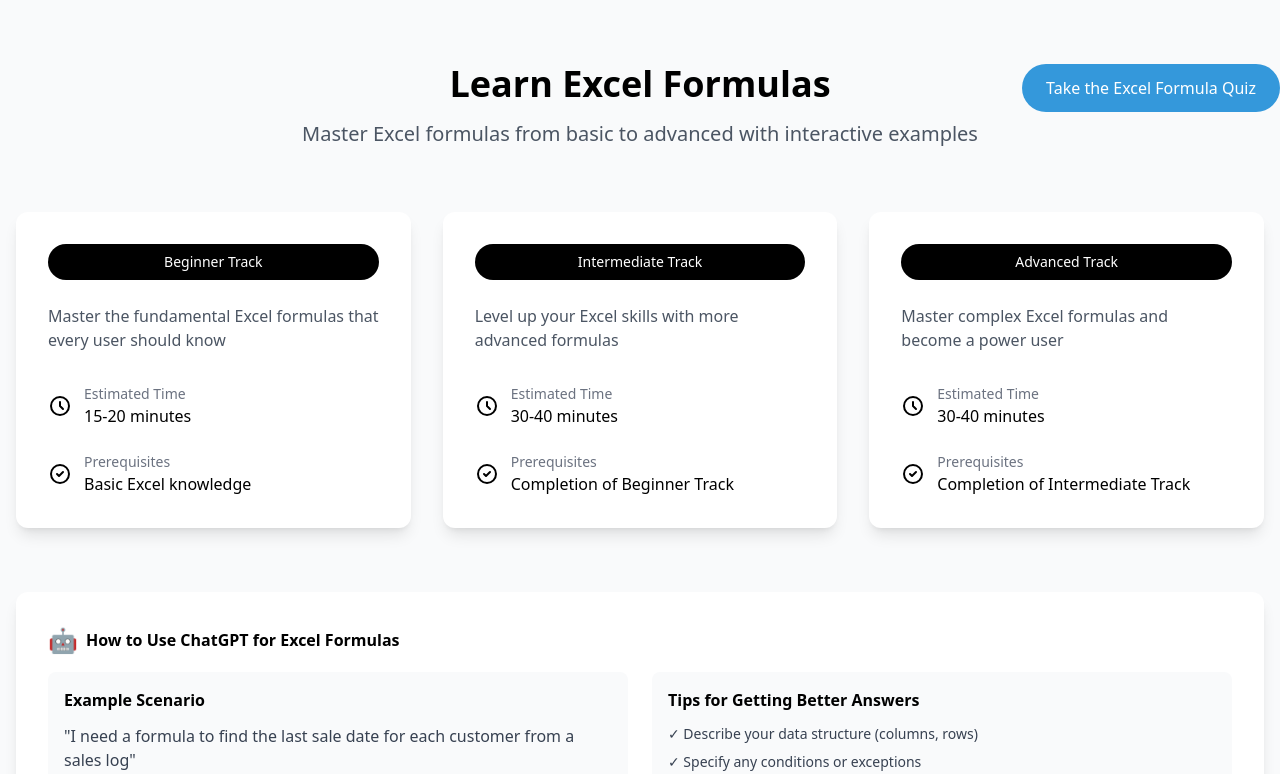
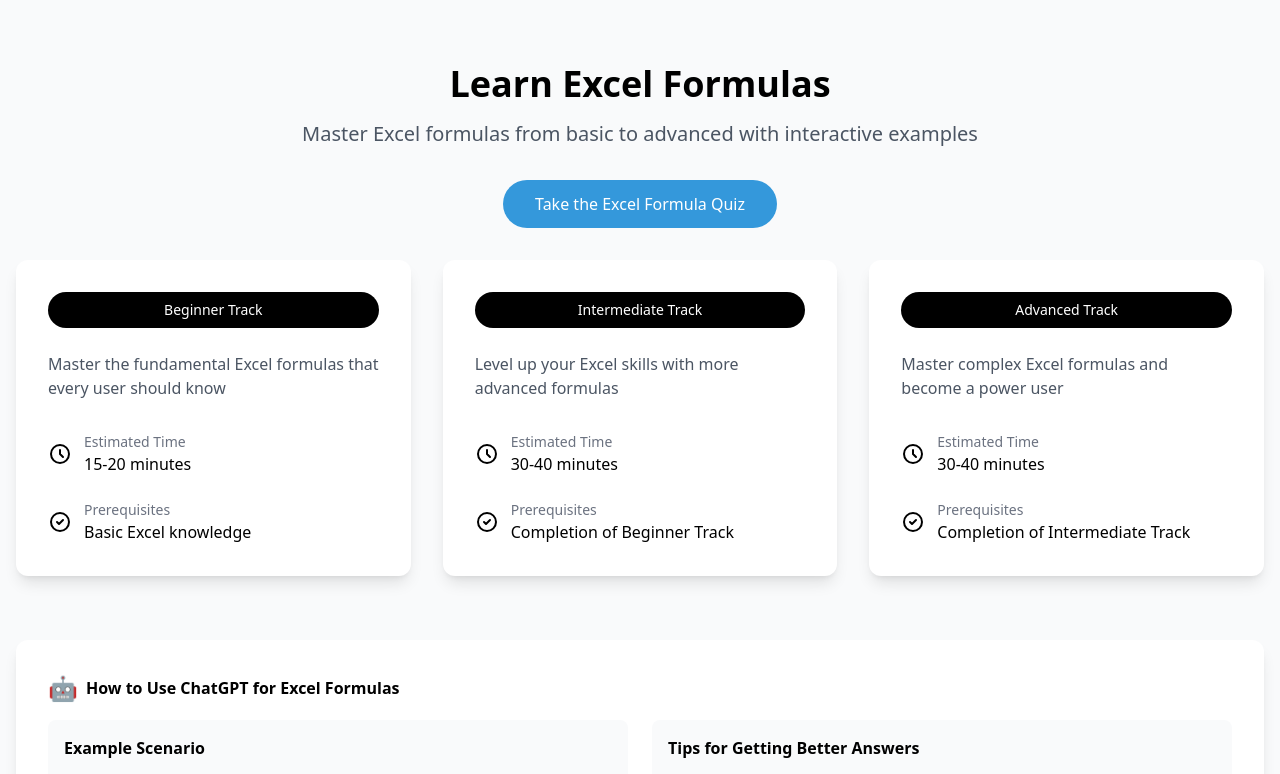
Before and after one commit to WiesHerd/Learn-Excel-Formulas, a Next.js app: page / in a window 1280 px wide. Shown: the top 774 px of the page. Built offline with nearby package versions, Linux system fonts and the light colour scheme.

Commit message:
Initial commit - Excel Formula Learning Platform

```diff
--- a/pages/index.js
+++ b/pages/index.js
@@ -4,20 +4,20 @@
   return (
     <div className="min-h-screen bg-gray-50">
       <main className="container mx-auto px-4 py-16">
-        {/* Header with Quiz Button */}
-        <div className="text-center mb-16 relative">
-          <div className="absolute top-0 right-0 mr-[calc((100%-1280px)/2)]">
-            <Link
-              href="/quiz"
-              className="inline-block px-6 py-3 bg-[#3498db] hover:bg-[#2980b9] text-white rounded-full transition-colors"
-            >
-              Take the Excel Formula Quiz
-            </Link>
-          </div>
+        {/* Header */}
+        <div className="text-center mb-8">
           <h1 className="text-4xl font-bold mb-4">Learn Excel Formulas</h1>
-          <p className="text-xl text-gray-600">
+          <p className="text-xl text-gray-600 mb-8">
             Master Excel formulas from basic to advanced with interactive examples
           </p>
+
+          {/* Quiz Button */}
+          <Link
+            href="/quiz"
+            className="inline-block px-8 py-3 bg-[#3498db] hover:bg-[#2980b9] text-white rounded-full transition-colors"
+          >
+            Take the Excel Formula Quiz
+          </Link>
         </div>
 
         {/* Track Cards Grid */}
```
